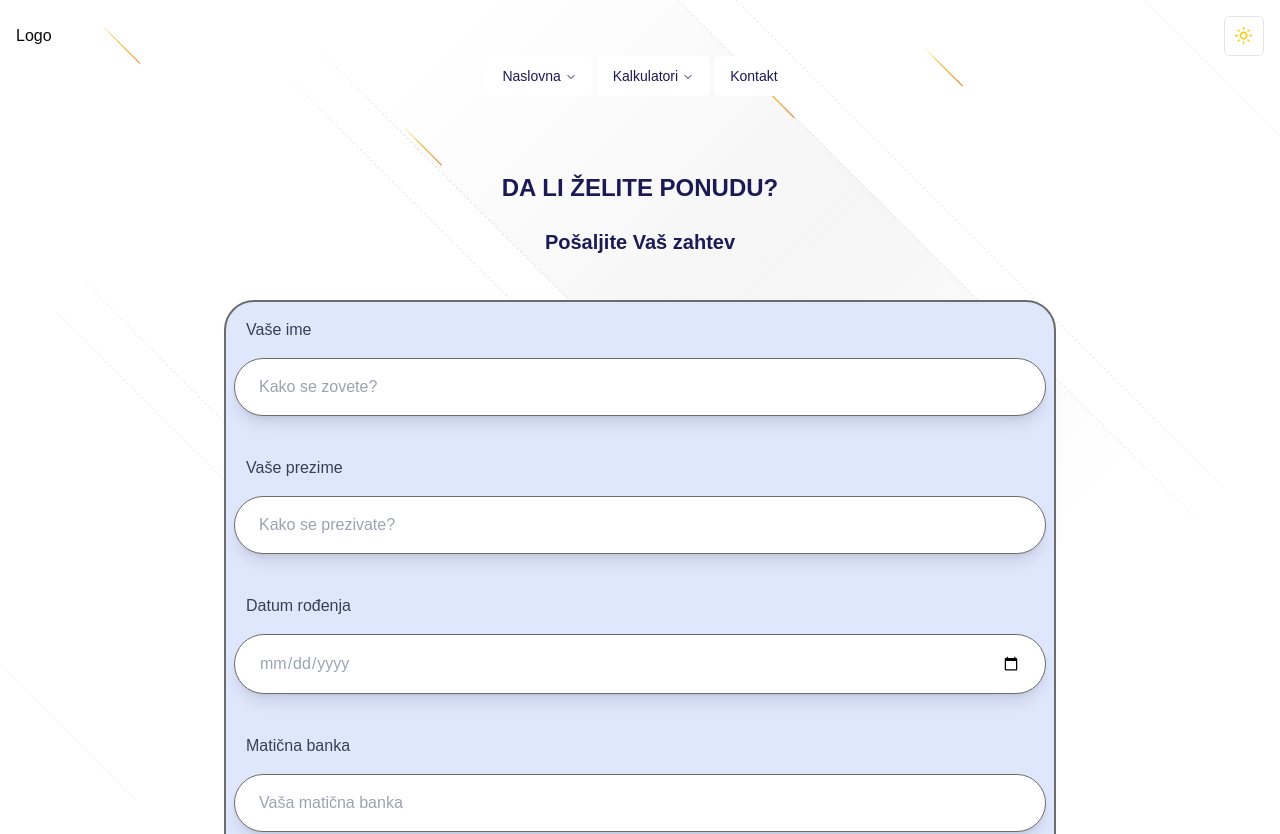
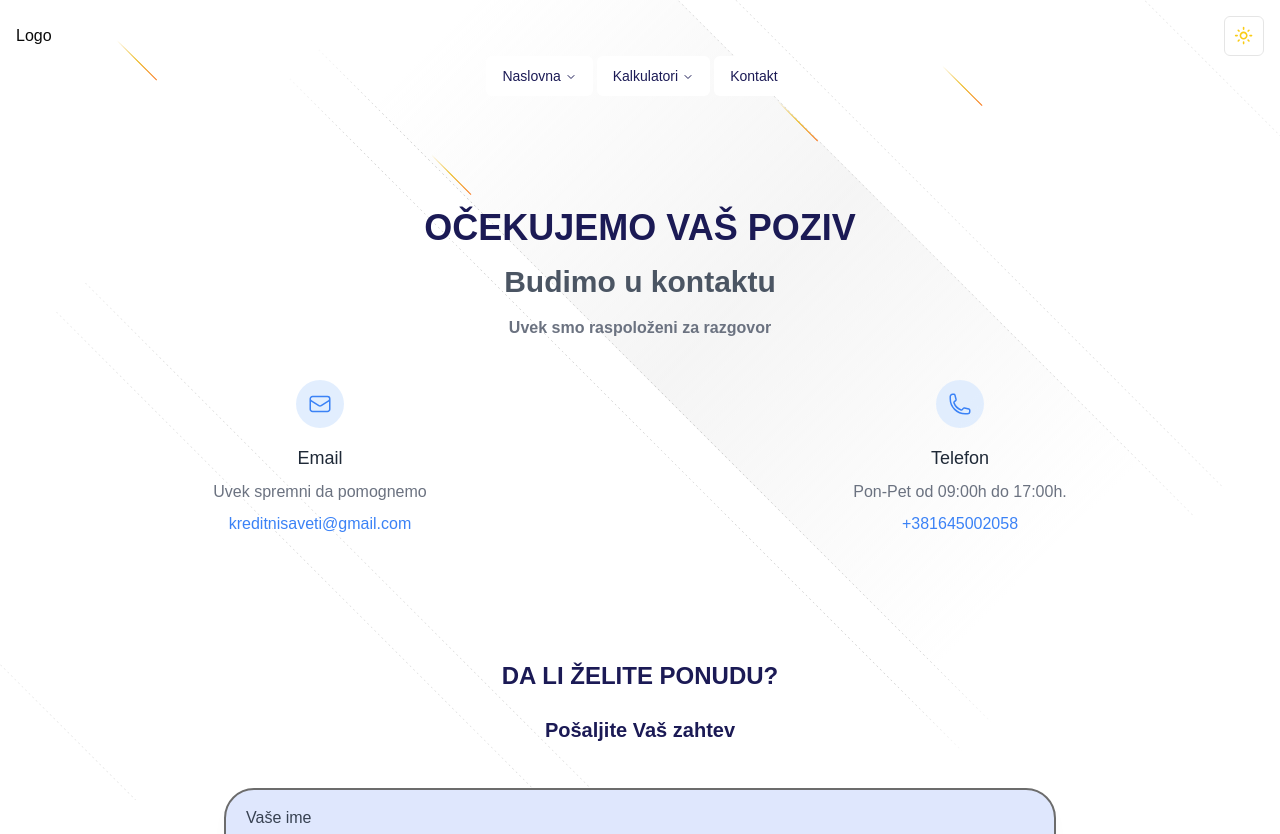
Before and after one commit to darkohedgehog/kreditni-savetnik, a Next.js app: page /kontakt in a window 1280 px wide. Shown: the top 834 px of the page. Built offline with nearby package versions, Linux system fonts and the light colour scheme.

Commit message:
"Added ContactUs component to KontaktPage and AboutUs component to AboutPage"

```diff
--- a/src/app/kontakt/page.tsx
+++ b/src/app/kontakt/page.tsx
@@ -1,9 +1,11 @@
 import ContactForm from '@/components/kontakt/ContactForm'
+import ContactUs from '@/components/kontakt/ContactUs'
 import React from 'react'
 
 const ContactPage = () => {
   return (
     <div>
+      <ContactUs  />
       <ContactForm  />
     </div>
   )
--- a/src/app/o-nama/page.tsx
+++ b/src/app/o-nama/page.tsx
@@ -1,8 +1,11 @@
+import AboutUs from '@/components/about/AboutUs'
 import React from 'react'
 
 const AboutPage = () => {
   return (
-    <div>O nama</div>
+    <>
+      <AboutUs  />
+    </>
   )
 }
 
--- /dev/null
+++ b/src/components/about/AboutUs.tsx
@@ -0,0 +1,39 @@
+import Image from 'next/image'
+import React from 'react'
+
+const AboutUs = () => {
+  return (
+
+ <>
+    <div className="container px-6 py-16 mx-auto">
+        <div className="items-center lg:flex">
+            <div className="w-full lg:w-1/2">
+                <div className="lg:max-w-lg">
+                    <h1 className="text-3xl font-semibold text-purple dark:text-accentblue lg:text-4xl">
+                    Upoznajte naš tim: <br/> stručnjaci <span className="text-darkblue">posvećeni Vašem finansijskom uspehu</span>
+                    </h1>
+
+                    <p className="mt-3 text-gray-600 dark:text-gray-400 text-xl">
+                    Sa više od 15 godina iskustva u bankarskom sektoru i finansijama, naš tim predstavlja pouzdanog partnera koji Vam može pomoći da prođete kroz složene finansijske izazove. Naš pristup je usmeren na razumevanje Vaših individualnih potreba i pružanje prilagođenih rešenja koja će povećati vaš finansijski potencijal. Kroz kombinaciju stručnosti, posvećenosti i inovativnih tehnologija, posvećeni smo tome da vam pomognemo da ostvarite vaše finansijske ciljeve. Birajte nas kao svog savetnika koji će vas podržati u svakom koraku, omogućavajući vam sigurnost i prosperitet u svim aspektima vašeg finansijskog života.</p>
+
+                    <button className="w-full px-5 py-2 mt-6 text-sm tracking-wider text-white uppercase transition-colors duration-300 transform bg-blue-600 rounded-lg lg:w-auto hover:bg-blue-500 focus:outline-none focus:bg-blue-500">Kontakt</button>
+                </div>
+            </div>
+
+            <div className="flex items-center justify-center w-full mt-6 lg:mt-0 lg:w-1/2">
+                <Image
+                className="w-full h-full lg:max-w-3xl rounded-lg shadow-lg shadow-darkblue"
+                src="/podrskaklijntu.webp"
+                alt="O_nama"
+                width={500}
+                height={400}
+                priority/>
+            </div>
+        </div>
+    </div>
+</>
+
+  )
+}
+
+export default AboutUs
--- /dev/null
+++ b/src/components/kontakt/ContactUs.tsx
@@ -0,0 +1,49 @@
+import React from 'react'
+
+const ContactUs = () => {
+  return (
+    <>
+    <div className="container px-6 py-12 mx-auto">
+        <div className="text-center">
+            <p className="text-purple dark:text-blue-400 mt-16 text-3xl lg:text-4xl uppercase font-semibold">
+                Očekujemo Vaš poziv
+            </p>
+            <h1 className="mt-4 text-2xl font-semibold text-gray-600 md:text-3xl dark:text-white">
+                Budimo u kontaktu
+            </h1>
+            <p className="mt-4 font-bold text-gray-500 dark:text-gray-400">
+                Uvek smo raspoloženi za razgovor
+            </p>
+        </div>
+
+        <div className="grid grid-cols-1 gap-12 mt-10 md:grid-cols-2 lg:grid-cols-2">
+            <div className="flex flex-col items-center justify-center text-center">
+                <span className="p-3 text-blue-500 rounded-full bg-blue-100/80 dark:bg-gray-800">
+                    <svg xmlns="http://www.w3.org/2000/svg" fill="none" viewBox="0 0 24 24" stroke-width="1.5" stroke="currentColor" className="w-6 h-6">
+                        <path stroke-linecap="round" stroke-linejoin="round" d="M21.75 6.75v10.5a2.25 2.25 0 01-2.25 2.25h-15a2.25 2.25 0 01-2.25-2.25V6.75m19.5 0A2.25 2.25 0 0019.5 4.5h-15a2.25 2.25 0 00-2.25 2.25m19.5 0v.243a2.25 2.25 0 01-1.07 1.916l-7.5 4.615a2.25 2.25 0 01-2.36 0L3.32 8.91a2.25 2.25 0 01-1.07-1.916V6.75" />
+                    </svg>
+                </span>
+
+                <h2 className="mt-4 text-lg font-medium text-gray-800 dark:text-white">Email</h2>
+                <p className="mt-2 text-gray-500 dark:text-gray-400">Uvek spremni da pomognemo</p>
+                <p className="mt-2 text-blue-500 dark:text-blue-400">kreditnisaveti@gmail.com</p>
+            </div>
+
+            <div className="flex flex-col items-center justify-center text-center">
+                <span className="p-3 text-blue-500 rounded-full bg-blue-100/80 dark:bg-gray-800">
+                    <svg xmlns="http://www.w3.org/2000/svg" fill="none" viewBox="0 0 24 24" stroke-width="1.5" stroke="currentColor" className="w-6 h-6">
+                        <path stroke-linecap="round" stroke-linejoin="round" d="M2.25 6.75c0 8.284 6.716 15 15 15h2.25a2.25 2.25 0 002.25-2.25v-1.372c0-.516-.351-.966-.852-1.091l-4.423-1.106c-.44-.11-.902.055-1.173.417l-.97 1.293c-.282.376-.769.542-1.21.38a12.035 12.035 0 01-7.143-7.143c-.162-.441.004-.928.38-1.21l1.293-.97c.363-.271.527-.734.417-1.173L6.963 3.102a1.125 1.125 0 00-1.091-.852H4.5A2.25 2.25 0 002.25 4.5v2.25z" />
+                    </svg>
+                </span>
+
+                <h2 className="mt-4 text-lg font-medium text-gray-800 dark:text-white">Telefon</h2>
+                <p className="mt-2 text-gray-500 dark:text-gray-400">Pon-Pet od 09:00h do 17:00h.</p>
+                <p className="mt-2 text-blue-500 dark:text-blue-400">+381645002058</p>
+            </div>
+        </div>
+    </div>
+</>
+  )
+}
+
+export default ContactUs
```
Also changed, not shown: public/podrskaklijntu.webp (added).
